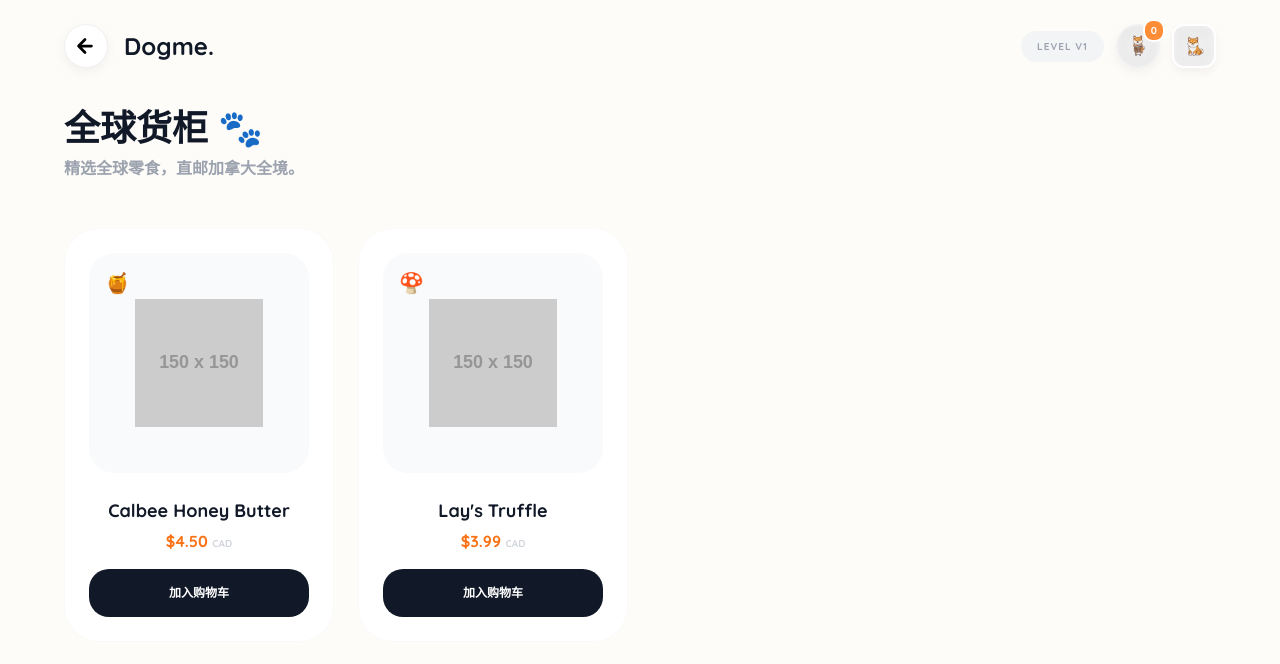
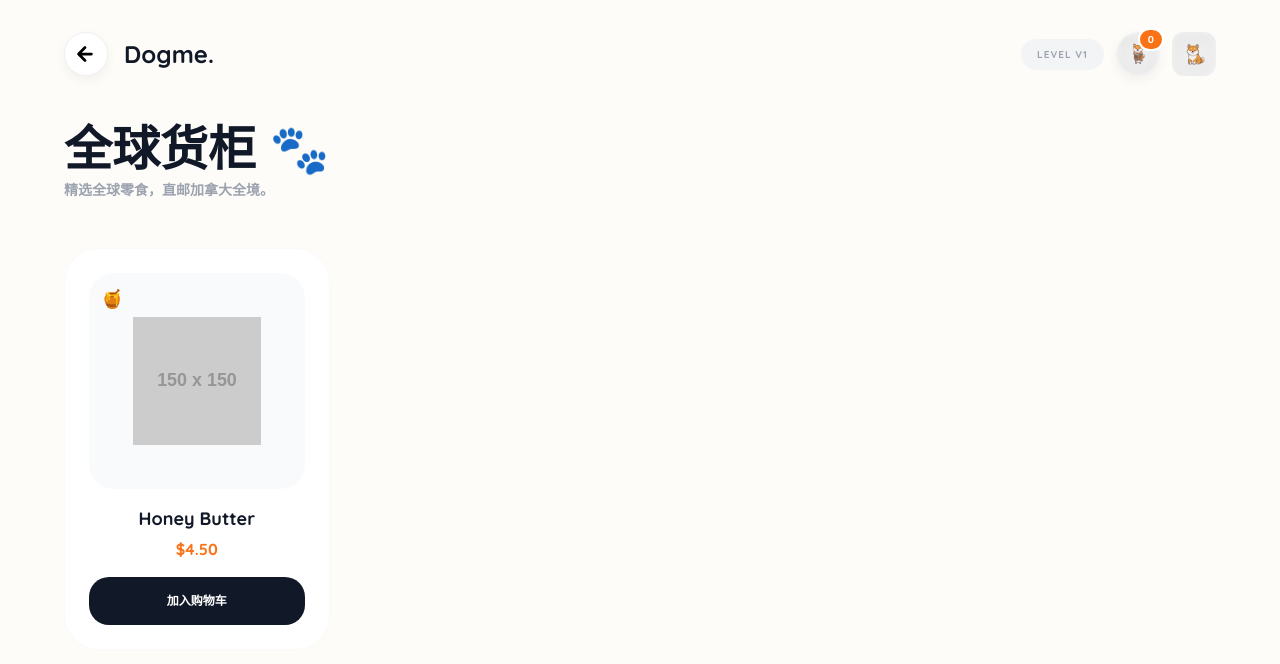
Before and after one commit to dogmeyummy-prog/dogme-shop, a website: page shopping.html in a window 1280 px wide. Drawn offline with nearby package versions, Linux system fonts and the light colour scheme; placeholder pictures from the web are drawn by us.

Commit message:
shopping.html

```diff
--- a/shopping.html
+++ b/shopping.html
@@ -9,127 +9,104 @@
     <style>
         body { font-family: 'Quicksand', sans-serif; background-color: #fdfcf9; overflow-x: hidden; }
         .active-press:active { transform: scale(0.95); }
+
+        /* 🌟 增加的手机端适配：改为响应式网格 */
+        .products-container {
+            display: grid;
+            grid-template-columns: repeat(2, 1fr); /* 手机端 2 列 */
+            gap: 15px;
+            padding: 15px;
+        }
+        @media (min-width: 1024px) {
+            .products-container { grid-template-columns: repeat(4, 1fr); gap: 30px; padding: 0; }
+        }
+
+        /* 原有样式 */
         .product-card {
-            background: white; border-radius: 35px; padding: 24px;
+            background: white; border-radius: 25px; padding: 15px;
             transition: all 0.4s cubic-bezier(0.175, 0.885, 0.32, 1.275);
             border: 1px solid rgba(0,0,0,0.02);
         }
+        @media (min-width: 1024px) { .product-card { border-radius: 35px; padding: 24px; } }
         .product-card:hover { transform: translateY(-10px); box-shadow: 0 20px 40px rgba(0,0,0,0.05); }
 
-        /* 🌟 物理对齐的返回按钮 */
         .back-arrow-btn {
             width: 44px; height: 44px; border-radius: 50%; background: white;
             display: flex; align-items: center; justify-content: center;
             box-shadow: 0 4px 12px rgba(0,0,0,0.05); border: 1px solid #f1f1f1;
-            cursor: pointer; transition: all 0.3s ease;
+            cursor: pointer;
         }
-        .back-arrow-btn:hover { background: #f9f9f9; }
-
-        /* 🌟 购物车图标图片样式 */
         .shopping-car-img { width: 100%; height: 100%; object-fit: cover; border-radius: 50%; }
-
-        .nav-avatar { width: 44px; height: 44px; border-radius: 12px; object-fit: cover; cursor: pointer; border: 2px solid white; box-shadow: 0 4px 10px rgba(0,0,0,0.05); }
-        .cart-badge {
-            position: absolute; top: -5px; right: -5px; background: #FF8D36; color: white;
-            font-size: 10px; padding: 2px 6px; border-radius: 10px; border: 2px solid white; font-weight: 900;
-        }
+        .nav-avatar { width: 44px; height: 44px; border-radius: 12px; object-fit: cover; cursor: pointer; }
     </style>
 </head>
-<body class="p-6">
+<body class="p-4 lg:p-8">
 
-    <nav class="max-w-6xl mx-auto flex justify-between items-center mb-10">
+    <nav class="max-w-6xl mx-auto flex justify-between items-center mb-8 lg:mb-12">
         <div class="flex items-center gap-4">
             <div onclick="location.href='index.html'" class="back-arrow-btn active-press">
                 <svg width="22" height="22" viewBox="0 0 24 24" fill="none" stroke="currentColor" stroke-width="3" stroke-linecap="round" stroke-linejoin="round" style="transform: translateX(-1px);">
                     <path d="M19 12H5M12 19l-7-7 7-7"/>
                 </svg>
             </div>
-            <h1 class="text-2xl font-black text-gray-900">Dogme.</h1>
+            <h1 class="text-xl lg:text-2xl font-black text-gray-900">Dogme.</h1>
         </div>
 
         <div class="flex items-center gap-3">
-            <div id="rank-name-display" class="bg-gray-100 px-4 py-2 rounded-2xl text-[10px] font-black text-gray-400 uppercase tracking-widest">Level V1</div>
+            <div id="rank-name-display" class="bg-gray-100 px-3 lg:px-4 py-2 rounded-2xl text-[9px] lg:text-[10px] font-black text-gray-400 uppercase tracking-widest">Level V1</div>
 
             <div onclick="location.href='pay.html'" class="relative active-press cursor-pointer">
                 <div class="back-arrow-btn overflow-hidden">
-                    <img src="shopping-car.jpg" alt="Cart" class="shopping-car-img" onerror="this.src='https://via.placeholder.com/44?text=🛒'">
+                    <img src="shopping-car.jpg" class="shopping-car-img" onerror="this.src='https://via.placeholder.com/44?text=🛒'">
                 </div>
-                <div id="cart-count-badge" class="cart-badge">0</div>
+                <div id="cart-count-badge" class="absolute -top-1 -right-1 bg-orange-500 text-white text-[10px] px-2 py-0.5 rounded-full border-2 border-white font-black">0</div>
             </div>
 
-            <img onclick="goToAccount()" src="user.jpg" class="nav-avatar active-press" onerror="this.src='https://via.placeholder.com/44?text=🐾'">
+            <img onclick="goToAccount()" src="user.jpg" class="nav-avatar" onerror="this.src='https://via.placeholder.com/44?text=🐾'">
         </div>
     </nav>
 
-    <header class="max-w-6xl mx-auto mb-12">
-        <h2 class="text-4xl font-black text-gray-900 mb-2">全球货柜 🐾</h2>
-        <p class="text-gray-400 font-bold">精选全球零食，直邮加拿大全境。</p>
+    <header class="max-w-6xl mx-auto mb-8 lg:mb-12">
+        <h2 class="text-3xl lg:text-5xl font-black text-gray-900 mb-2">全球货柜 🐾</h2>
+        <p class="text-gray-400 font-bold text-sm">精选全球零食，直邮加拿大全境。</p>
     </header>
 
-    <main class="max-w-6xl mx-auto grid grid-cols-1 md:grid-cols-2 lg:grid-cols-4 gap-6">
+    <main class="max-w-6xl mx-auto products-container">
         <div class="product-card flex flex-col items-center text-center">
-            <div class="w-full aspect-square bg-gray-50 rounded-[25px] mb-6 flex items-center justify-center relative">
-                <span class="absolute top-4 left-4 text-xl">🍯</span>
-                <img src="https://via.placeholder.com/150?text=Calbee" alt="Product" class="w-32 h-32 object-contain">
+            <div class="w-full aspect-square bg-gray-50 rounded-[20px] lg:rounded-[25px] mb-4 flex items-center justify-center relative">
+                <span class="absolute top-3 left-3 text-lg">🍯</span>
+                <img src="https://via.placeholder.com/150?text=Calbee" class="w-24 lg:w-32 object-contain">
             </div>
-            <h3 class="font-black text-gray-900 text-lg mb-1">Calbee Honey Butter</h3>
-            <p class="text-orange-500 font-black mb-4">$4.50 <span class="text-[10px] text-gray-300">CAD</span></p>
-            <button onclick="addToCart('Calbee Honey Butter', 4.50, '🍯', this)" class="w-full py-4 bg-gray-900 text-white rounded-[20px] font-black text-xs active-press">加入购物车</button>
+            <h3 class="font-black text-gray-900 text-sm lg:text-lg mb-1">Honey Butter</h3>
+            <p class="text-orange-500 font-black text-xs lg:text-base mb-4">$4.50</p>
+            <button onclick="addToCart('Honey Butter', 4.50, '🍯', this)" class="w-full py-3 lg:py-4 bg-gray-900 text-white rounded-xl lg:rounded-[20px] font-black text-[10px] lg:text-xs active-press">加入购物车</button>
         </div>
 
-        <div class="product-card flex flex-col items-center text-center">
-            <div class="w-full aspect-square bg-gray-50 rounded-[25px] mb-6 flex items-center justify-center relative">
-                <span class="absolute top-4 left-4 text-xl">🍄</span>
-                <img src="https://via.placeholder.com/150?text=Lay's" alt="Product" class="w-32 h-32 object-contain">
-            </div>
-            <h3 class="font-black text-gray-900 text-lg mb-1">Lay's Truffle</h3>
-            <p class="text-orange-500 font-black mb-4">$3.99 <span class="text-[10px] text-gray-300">CAD</span></p>
-            <button onclick="addToCart('Lay\'s Truffle', 3.99, '🍄', this)" class="w-full py-4 bg-gray-900 text-white rounded-[20px] font-black text-xs active-press">加入购物车</button>
-        </div>
-    </main>
+        </main>
 
     <script>
-        // 🌟 核心修复：跳转账户逻辑，消除闪现
+        // 保留原本所有的 JS 逻辑
         function goToAccount() {
             const isLogged = localStorage.getItem('dogme_user_logged');
-            if (isLogged === 'true') {
-                // 如果已登录，直接去个人中心
-                location.href = 'Log-in.html';
-            } else {
-                // 如果未登录，清除潜在的异常标记再跳转
-                localStorage.removeItem('dogme_user_logged');
-                location.href = 'user.html';
-            }
+            if (isLogged === 'true') location.href = 'Log-in.html';
+            else { localStorage.removeItem('dogme_user_logged'); location.href = 'user.html'; }
         }
 
         function syncStatus() {
             const cart = JSON.parse(localStorage.getItem('dogme_cart') || '[]');
-            const badge = document.getElementById('cart-count-badge');
-            if(badge) badge.innerText = cart.length;
-
-            const currentExp = parseInt(localStorage.getItem('dogme_user_exp') || '0');
-            const level = Math.floor(currentExp / 100) + 1;
-            const rankDisplay = document.getElementById('rank-name-display');
-            if(rankDisplay) rankDisplay.innerText = `Level V${level > 9 ? 9 : level}`;
+            document.getElementById('cart-count-badge').innerText = cart.length;
+            const exp = parseInt(localStorage.getItem('dogme_user_exp') || '0');
+            const level = Math.floor(exp / 100) + 1;
+            document.getElementById('rank-name-display').innerText = `Level V${level > 9 ? 9 : level}`;
         }
 
         function addToCart(name, price, emoji, btn) {
             let cart = JSON.parse(localStorage.getItem('dogme_cart') || '[]');
             cart.push({ id: Date.now(), name, price, emoji });
             localStorage.setItem('dogme_cart', JSON.stringify(cart));
-
-            // 增加经验
-            let exp = parseInt(localStorage.getItem('dogme_user_exp') || '0');
-            localStorage.setItem('dogme_user_exp', exp + 5);
-
+            localStorage.setItem('dogme_user_exp', parseInt(localStorage.getItem('dogme_user_exp') || '0') + 5);
             btn.innerText = "已添加! ✨";
-            btn.classList.replace('bg-gray-900', 'bg-orange-500');
-            setTimeout(() => {
-                btn.innerText = "加入购物车";
-                btn.classList.replace('bg-orange-500', 'bg-gray-900');
-            }, 1000);
-
-            syncStatus();
+            setTimeout(() => { btn.innerText = "加入购物车"; syncStatus(); }, 1000);
         }
 
         window.onload = syncStatus;
```
